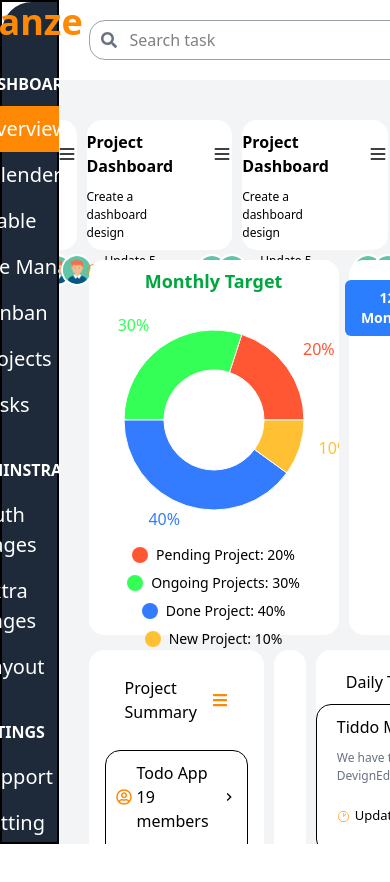
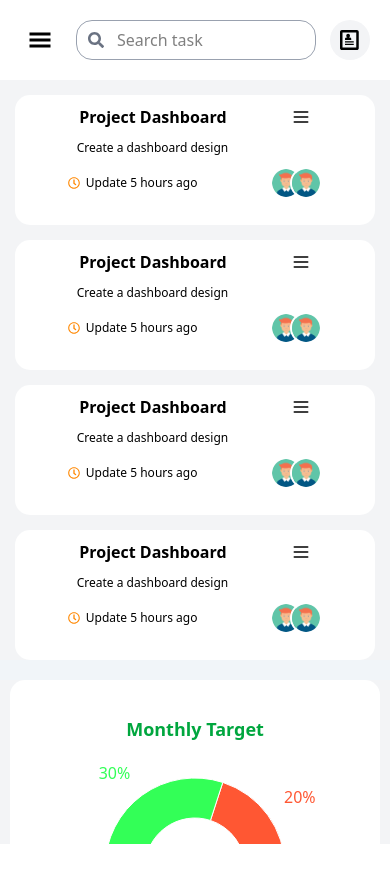
Before and after one commit to W3villa-Abhishek-Dixit/Dashboard_UI, a React (Vite) app: page /overf in a window 390 px wide. Shown: the top 882 px of the page. After the commit the page ends 844 px from the top, so only its background shows below. Built offline with nearby package versions, Linux system fonts and the light colour scheme.

Commit message:
mobile responsive done

```diff
--- a/src/App.jsx
+++ b/src/App.jsx
@@ -1,27 +1,42 @@
-import HeroSrction from "./assets/Components/HeroSrction"
-import Sidebar from "./assets/Components/Sidebar"
-import StripHeader from "./assets/Components/StripHeader"
-import Chart from "./assets/Components/Chart"
-import Footer from "./assets/Components/Footer"
+import { useState } from "react";
 import { BrowserRouter as Router, Routes, Route } from "react-router-dom";
-import { Outlet } from "react-router-dom"
+import { Outlet } from "react-router-dom";
+import Sidebar from "./assets/Components/Sidebar";
+import StripHeader from "./assets/Components/StripHeader";
+
 function App() {
+  const [isSidebarOpen, setIsSidebarOpen] = useState(false);
 
+  const toggleSidebar = () => {
+    setIsSidebarOpen(!isSidebarOpen);
+  };
 
   return (
-    <>
-      <div className="h-screen w-full flex">
-
-        <div className=" w-[15%] border-2">
-            <Sidebar/>
-        </div>
-        <div className=" w-[85%] max-h-screen overflow-y-scroll horizontal-scrollbar-hide">
-          <Outlet/>
-        </div>
+    <div className="h-screen w-full flex">
+      {/* Sidebar (Hidden on small screens) */}
+      <div
+        className={`fixed top-0 left-0 h-full bg-gray-800 z-50 transition-transform duration-300 ease-in-out ${
+          isSidebarOpen ? "translate-x-0" : "-translate-x-full"
+        } sm:relative sm:translate-x-0 sm:w-[15%]  sm:flex`}
+      >
+        <Sidebar />
       </div>
 
-    </>
-  )
+      {/* Backdrop for mobile */}
+      {isSidebarOpen && (
+        <div
+          className="fixed inset-0  bg-opacity-50 sm:hidden z-40"
+          onClick={toggleSidebar}
+        ></div>
+      )}
+
+      {/* Main Content */}
+      <div className="w-full sm:w-[85%] max-h-screen overflow-y-scroll z-10">
+        <StripHeader toggleSidebar={toggleSidebar} />
+        <Outlet />
+      </div>
+    </div>
+  );
 }
 
-export default App
+export default App;
--- a/src/assets/Components/Chart.jsx
+++ b/src/assets/Components/Chart.jsx
@@ -55,9 +55,9 @@ const Chart = () => {
   const [selectedTimeFrame, setSelectedTimeFrame] = useState("12 Months");
 
   return (
-    <div className="h-[390px] w-full flex justify-between gap-[10px]  bg-gray-100 ">
+    <div className=" mt-[20px] px-[10px] md:px-0  md:mt-0 md:h-[390px] w-full flex flex-col md:flex-row  justify-between gap-[10px]  bg-gray-100 ">
       {/* Doughnut Chart (Pie Chart) */}
-      <div className="h-[375px] w-[480px] rounded-[15px] ml-[30px] flex flex-col justify-center items-center bg-white ">
+      <div className="h-[375px] md:w-[480px] rounded-[15px] md:ml-[30px] flex flex-col justify-center items-center bg-white ">
         <h1 className="text-green-600 text-lg font-bold pt-[50px]">Monthly Target</h1>
 
         <PieChart width={250} height={250}>
--- a/src/assets/Components/Footer.jsx
+++ b/src/assets/Components/Footer.jsx
@@ -16,9 +16,9 @@ const Footer = () => {
   const COLORS = ['#FF6384', '#36A2EB', '#FFCE56']
 
   return (
-    <div className="h-[375px] w-full bg-gray-100 flex gap-[10px]">
+    <div className=" w-full bg-slate-100 flex  flex-wrap gap-[10px] pt-[15px] md:pt-0 px-[10px] md:px-0 ">
       {/* First Container */}
-      <div className="h-[375px] w-[540px]  rounded-[15px] ml-[30px] flex flex-col bg-white gap-4 p-4">
+      <div className="h-[375px] w-[490px]  rounded-[15px] px-[20px] md:px-0 md:ml-[30px] flex flex-col bg-white gap-4 p-4 pt-[15px] md:pt-0 pr-[20px] md:pr-0">
         {/* Header */}
         <div className="flex justify-between items-center px-[20px] py-[10px]">
           <div>Project Summary</div>
@@ -56,7 +56,7 @@ const Footer = () => {
           </div>
         </div>
         {/* Second Card: Reserved for additional data */}
-        <div className="border rounded-[15px] flex flex-col gap-[10px] px-[10px] py-[10px]">
+        <div className="border rounded-[15px] flex flex-col gap-[10px] px-[10px] py-[10px] mt-[5px] md:mt-0">
           {/* First Entry */}
           <div className="flex justify-between items-center">
             <div className="flex items-center gap-[5px]">
@@ -87,7 +87,7 @@ const Footer = () => {
       </div>
 
       {/* Second Container: Pie Chart for Project Overview */}
-      <div className="h-[375px] w-[540px]  rounded-[15px] flex justify-center items-center bg-white p-4">
+      <div className="h-[375px] w-[490px]  rounded-[15px] flex justify-center items-center bg-white px-[25px]">
         <ResponsiveContainer width="100%" height="100%">
           <PieChart>
             <Pie
@@ -110,13 +110,13 @@ const Footer = () => {
       </div>
 
       {/* Third Container */}
-      <div className="h-[375px] w-[540px]  rounded-[15px]  flex flex-col  bg-white">
+      <div className="h-[375px] w-[390px]  md:w-[510px] rounded-[15px]  flex flex-col  bg-white  ">
            <div className="flex justify-between px-[30px] items-center mt-[20px]">
                  <div className="div">Daily Task</div>
                  <div className="flex gap-[10px] justify-center items-center">Today <IoIosArrowDown /></div>
            </div>
           <div className="flex  flex-col justify-center items-center gap-[10px] mt-[10px]">
-          <div className="h-[150px] w-[490px] border rounded-[15px] flex  flex-col  px-[20px] ">
+          <div className="h-[150px] w-[350px] md:w-[480px] border rounded-[15px] flex  flex-col  px-[20px] ">
                <div className="mt-[10px]">Tiddo Mobile App Web Design</div>
                <div className="text-[12px] text-gray-500 pt-[10px]">We have to design a dashboard for <br></br> DevignEdge Design Agency.</div>
 
@@ -141,7 +141,7 @@ const Footer = () => {
 
 {/*
           <div className="h-[150px] w-[490px] border rounded-[15px] text-[5px] "></div> */}
-          <div className="h-[150px] w-[490px] border rounded-[15px] flex  flex-col  px-[20px] ">
+          <div className="h-[150px] w-[350px] md:w-[480px] border rounded-[15px] flex  flex-col  px-[20px] ">
                <div className="mt-[10px]">Scrum Call Discussion</div>
                <div className="text-[12px] text-gray-500 pt-[10px]">We have to design a dashboard for <br></br> DevignEdge Design Agency.</div>
 
--- a/src/assets/Components/HeroSrction.jsx
+++ b/src/assets/Components/HeroSrction.jsx
@@ -5,92 +5,80 @@ import { FaUserFriends } from 'react-icons/fa'
 import avtar1 from '../images/avtar1.png'
 const HeroSrction = () => {
   return (
-   <div className="h-[180px] w-full flex justify-center items-center gap-[10px]  bg-gray-100">
-       <div className="h-[130px] w-[400px] rounded-[15px] mt-[30px] ml-[26px] flex flex-col bg-white  ">
-
-          <div className="text-[16px] font-bold flex justify-evenly items-center mt-[10px]">Project Dashboard
+  <div className="h-auto sm:h-[180px] w-full flex flex-wrap justify-center items-center  sm:gap-[10px] bg-gray-100">
+  {/* Card 1 */}
+  <div className="h-[130px] w-[360px] rounded-[15px] mt-[15px] sm:ml-[26px] flex flex-col bg-white">
+    <div className="text-[16px] font-bold flex justify-evenly items-center mt-[10px]">
+      Project Dashboard
       <div className="text-[20px]"> <HiOutlineMenu /></div>
     </div>
     <div className="text-[12px] flex justify-center items-center pr-[85px] pt-[10px]">Create a dashboard design</div>
     <div className="flex justify-evenly items-center mt-[10px] text-[12px]">
-                 <div className="flex gap-1.5   items-center pr-[20px] "><div className="text-orange-400"><FaRegClock /> </div>Update 5 hours ago</div>
-                 {/* <div className="flex text-[13px] h-[35px] w-[35px] object-cover"><img src={avtar1} alt="img" /> <img src={avtar1} alt="sec"  className=''/>
-                 </div> */}
+      <div className="flex gap-1.5 items-center pr-[20px]">
+        <div className="text-orange-400"><FaRegClock /> </div> Update 5 hours ago
+      </div>
       <div className="flex items-center">
         <img src={avtar1} alt="Avatar" className="h-8 w-8 rounded-full border-2 border-white" />
         <img src={avtar1} alt="Avatar 2" className="h-8 w-8 rounded-full border-2 border-white -ml-3" />
       </div>
-
+    </div>
   </div>
 
-
-
-       </div>
-
-       <div className="h-[130px] w-[400px]  rounded-[15px] mt-[30px]  flex flex-col bg-white  ">
-
-          <div className="text-[16px] font-bold flex justify-evenly items-center mt-[10px]">Project Dashboard
+  {/* Card 2 */}
+  <div className="h-[130px] w-[360px] rounded-[15px] mt-[15px] flex flex-col bg-white">
+    <div className="text-[16px] font-bold flex justify-evenly items-center mt-[10px]">
+      Project Dashboard
       <div className="text-[20px]"> <HiOutlineMenu /></div>
     </div>
     <div className="text-[12px] flex justify-center items-center pr-[85px] pt-[10px]">Create a dashboard design</div>
     <div className="flex justify-evenly items-center mt-[10px] text-[12px]">
-                 <div className="flex gap-1.5   items-center pr-[20px] "><div className="text-orange-400"><FaRegClock /></div> Update 5 hours ago</div>
-                 {/* <div className="flex text-[13px]"><FaUserFriends />
-                 </div> */}
+      <div className="flex gap-1.5 items-center pr-[20px]">
+        <div className="text-orange-400"><FaRegClock /></div> Update 5 hours ago
+      </div>
       <div className="flex items-center">
         <img src={avtar1} alt="Avatar" className="h-8 w-8 rounded-full border-2 border-white" />
         <img src={avtar1} alt="Avatar 2" className="h-8 w-8 rounded-full border-2 border-white -ml-3" />
       </div>
-
+    </div>
   </div>
 
-
-
-       </div>
-       <div className="h-[130px] w-[400px]  rounded-[15px] mt-[30px]  flex flex-col bg-white  ">
-
-          <div className="text-[16px] font-bold flex justify-evenly items-center mt-[10px]">Project Dashboard
+  {/* Card 3 */}
+  <div className="h-[130px] w-[360px] rounded-[15px] mt-[15px] flex flex-col bg-white">
+    <div className="text-[16px] font-bold flex justify-evenly items-center mt-[10px]">
+      Project Dashboard
       <div className="text-[20px]"> <HiOutlineMenu /></div>
     </div>
     <div className="text-[12px] flex justify-center items-center pr-[85px] pt-[10px]">Create a dashboard design</div>
     <div className="flex justify-evenly items-center mt-[10px] text-[12px]">
-                 <div className="flex gap-1.5   items-center pr-[20px] "><div className="text-orange-400"><FaRegClock /></div>  Update 5 hours ago</div>
-                 {/* <div className="flex text-[13px]"><FaUserFriends />
-                 </div> */}
+      <div className="flex gap-1.5 items-center pr-[20px]">
+        <div className="text-orange-400"><FaRegClock /></div> Update 5 hours ago
+      </div>
       <div className="flex items-center">
         <img src={avtar1} alt="Avatar" className="h-8 w-8 rounded-full border-2 border-white" />
         <img src={avtar1} alt="Avatar 2" className="h-8 w-8 rounded-full border-2 border-white -ml-3" />
       </div>
-
+    </div>
   </div>
 
-
-
-       </div>
-
-       <div className="h-[130px] w-[400px]  rounded-[15px] mt-[30px]  flex flex-col bg-white  ">
-
-          <div className="text-[16px] font-bold flex justify-evenly items-center mt-[10px]">Project Dashboard
+  {/* Card 4 */}
+  <div className="h-[130px] w-[360px] rounded-[15px] mt-[15px] flex flex-col bg-white">
+    <div className="text-[16px] font-bold flex justify-evenly items-center mt-[10px]">
+      Project Dashboard
       <div className="text-[20px]"> <HiOutlineMenu /></div>
     </div>
     <div className="text-[12px] flex justify-center items-center pr-[85px] pt-[10px]">Create a dashboard design</div>
     <div className="flex justify-evenly items-center mt-[10px] text-[12px]">
-                 <div className="flex gap-1.5   items-center pr-[20px] "><div className="text-orange-400"><FaRegClock /></div> Update 5 hours ago</div>
-                 {/* <div className="flex text-[13px]"><FaUserFriends />
-                 </div> */}
+      <div className="flex gap-1.5 items-center pr-[20px]">
+        <div className="text-orange-400"><FaRegClock /></div> Update 5 hours ago
+      </div>
       <div className="flex items-center">
         <img src={avtar1} alt="Avatar" className="h-8 w-8 rounded-full border-2 border-white" />
         <img src={avtar1} alt="Avatar 2" className="h-8 w-8 rounded-full border-2 border-white -ml-3" />
       </div>
-
+    </div>
+  </div>
 </div>
 
-
-
-       </div>
-
-
-    </div>
 
 
   )
--- a/src/assets/Components/Overview.jsx
+++ b/src/assets/Components/Overview.jsx
@@ -7,8 +7,8 @@ import Footer from './Footer'
 
 function Overview() {
     return (
-        <div className=" max-h-screen  w-full  ">
-            <StripHeader />
+        <div className=" min-h-full w-full bg-slate-100 ">
+            {/* <StripHeader /> */}
 
             <HeroSrction />
 
--- a/src/assets/Components/Sidebar.jsx
+++ b/src/assets/Components/Sidebar.jsx
@@ -1,48 +1,89 @@
-import React from 'react'
-import { BiAbacus } from 'react-icons/bi'
-import { SlCalender } from 'react-icons/sl'
-import { LuTicketSlash } from 'react-icons/lu'
-import { FaRegFolderOpen } from 'react-icons/fa'
-import { CiMemoPad } from 'react-icons/ci'
-import { GrProjects } from 'react-icons/gr'
-import { HiMiniQuestionMarkCircle } from 'react-icons/hi2'
-import { IoMdSettings } from 'react-icons/io'
-import { IoMdLogOut } from 'react-icons/io'
-import { Link } from 'react-router-dom'
+import React from 'react';
+import { BiAbacus } from 'react-icons/bi';
+import { SlCalender } from 'react-icons/sl';
+import { LuTicketSlash } from 'react-icons/lu';
+import { FaRegFolderOpen } from 'react-icons/fa';
+import { CiMemoPad } from 'react-icons/ci';
+import { GrProjects } from 'react-icons/gr';
+import { HiMiniQuestionMarkCircle } from 'react-icons/hi2';
+import { IoMdSettings } from 'react-icons/io';
+import { IoMdLogOut } from 'react-icons/io';
+import { Link } from 'react-router-dom';
+
 const Sidebar = () => {
   return (
-    <div className='w-80vw bg-gray-800 h-full rounded-top-2xl  rounded-tl-[30px] border-orange-600'>
-      <div className=" h-screen  text-white">
-      <h1 className="text-4xl font-bold flex justify-center items-center text-orange-400">Panze</h1>
-      <h1 className="text-l font-bold flex justify-center items-center mt-[30px]">DASHBOARDS</h1>
+    <div className="h-full w-[250px] bg-gray-800 text-white sm:w-[200px] transition-all duration-300">
+      <div className="h-full">
+        <h1 className="text-4xl font-bold flex justify-center items-center text-orange-400">
+          Panze
+        </h1>
+        <h1 className="text-lg font-bold flex justify-center items-center mt-[30px]">DASHBOARDS</h1>
         <nav className="mt-[10px] flex flex-col justify-center items-center">
           <ul>
-          <Link to={"/overf"} className="py-2 bg-orange-400 rounded flex justify-center items-center gap-[10px] text-[20px] pr-[40px]"><GrProjects />Overview</Link>
-          <Link to={"/calander"} className="py-2  hover:bg-orange-400 rounded flex justify-center items-center gap-[10px] text-[20px] pr-[50px]"><SlCalender />Calender</Link>
-          <Link to={"/table"} className="py-2  hover:bg-orange-400 rounded flex justify-center items-center gap-[10px] text-[20px] pr-[65px]"><LuTicketSlash />Table</Link>
-          <li className="py-2  hover:bg-orange-400 rounded flex justify-center items-center gap-[10px] text-[20px] pr-[10px]"><FaRegFolderOpen />File Manager</li>
-          <li className="py-2  hover:bg-orange-400 rounded flex justify-center items-center gap-[10px] text-[20px] pr-[65px]"><CiMemoPad />Kanban</li>
-          <li className="py-2  hover:bg-orange-400 rounded flex justify-center items-center gap-[10px] text-[20px] pr-[60px]"><GrProjects />Projects</li>
-          <li className="py-2  hover:bg-orange-400 rounded flex justify-center items-center gap-[10px] text-[20px] pr-[80px]"><SlCalender />Tasks</li>
+            <Link
+              to={"/overf"}
+              className="py-2 bg-orange-400 rounded flex justify-center items-center gap-[10px] text-[20px] pr-[40px]"
+            >
+              <GrProjects /> Overview
+            </Link>
+            <Link
+              to={"/calander"}
+              className="py-2 hover:bg-orange-400 rounded flex justify-center items-center gap-[10px] text-[20px] pr-[50px]"
+            >
+              <SlCalender /> Calendar
+            </Link>
+            <Link
+              to={"/table"}
+              className="py-2 hover:bg-orange-400 rounded flex justify-center items-center gap-[10px] text-[20px] pr-[65px]"
+            >
+              <LuTicketSlash /> Table
+            </Link>
+            <li className="py-2 hover:bg-orange-400 rounded flex justify-center items-center gap-[10px] text-[20px] pr-[10px]">
+              <FaRegFolderOpen /> File Manager
+            </li>
+            <li className="py-2 hover:bg-orange-400 rounded flex justify-center items-center gap-[10px] text-[20px] pr-[65px]">
+              <CiMemoPad /> Kanban
+            </li>
+            <li className="py-2 hover:bg-orange-400 rounded flex justify-center items-center gap-[10px] text-[20px] pr-[60px]">
+              <GrProjects /> Projects
+            </li>
+            <li className="py-2 hover:bg-orange-400 rounded flex justify-center items-center gap-[10px] text-[20px] pr-[80px]">
+              <SlCalender /> Tasks
+            </li>
           </ul>
-        <h1 className="text-l font-bold flex justify-center items-center mt-[30px]">ADMINSTRATOR</h1>
+          <h1 className="text-lg font-bold flex justify-center items-center mt-[30px]">
+            ADMINISTRATOR
+          </h1>
           <ul>
-        <li className="py-2  hover:bg-orange-400 rounded flex justify-center items-center gap-[10px] text-[20px] mt-[10px] pr-[25px]"><GrProjects />Auth Pages</li>
-        <li className="py-2  hover:bg-orange-400 rounded flex justify-center items-center gap-[10px] text-[20px] pr-[25px]"><GrProjects />Extra Pages</li>
-        <li className="py-2  hover:bg-orange-400 rounded flex justify-center items-center gap-[10px] text-[20px] pr-[63px]"><GrProjects />Layout</li>
+            <li className="py-2 hover:bg-orange-400 rounded flex justify-center items-center gap-[10px] text-[20px] mt-[10px] pr-[25px]">
+              <GrProjects /> Auth Pages
+            </li>
+            <li className="py-2 hover:bg-orange-400 rounded flex justify-center items-center gap-[10px] text-[20px] pr-[25px]">
+              <GrProjects /> Extra Pages
+            </li>
+            <li className="py-2 hover:bg-orange-400 rounded flex justify-center items-center gap-[10px] text-[20px] pr-[63px]">
+              <GrProjects /> Layout
+            </li>
           </ul>
 
-        <h1 className="text-l font-bold flex justify-center items-center mt-[30px] pr-[45px]">SETTINGS</h1>
+          <h1 className="text-lg font-bold flex justify-center items-center mt-[30px] pr-[45px]">
+            SETTINGS
+          </h1>
           <ul>
-        <li className="py-2  hover:bg-orange-400 rounded flex justify-center items-center gap-[10px] text-[20px] mt-[10px] pr-[58px]"><HiMiniQuestionMarkCircle />Support</li>
-        <li className="py-2  hover:bg-orange-400 rounded flex justify-center items-center gap-[10px] text-[20px] pr-[65px]"><IoMdSettings />Setting</li>
-        <li className="py-2  hover:bg-orange-400 rounded flex justify-center items-center gap-[10px] text-[20px] pr-[65px] "><IoMdLogOut />Logout</li>
+            <li className="py-2 hover:bg-orange-400 rounded flex justify-center items-center gap-[10px] text-[20px] mt-[10px] pr-[58px]">
+              <HiMiniQuestionMarkCircle /> Support
+            </li>
+            <li className="py-2 hover:bg-orange-400 rounded flex justify-center items-center gap-[10px] text-[20px] pr-[65px]">
+              <IoMdSettings /> Setting
+            </li>
+            <li className="py-2 hover:bg-orange-400 rounded flex justify-center items-center gap-[10px] text-[20px] pr-[65px]">
+              <IoMdLogOut /> Logout
+            </li>
           </ul>
-
         </nav>
       </div>
     </div>
-  )
-}
+  );
+};
 
-export default Sidebar
+export default Sidebar;
--- a/src/assets/Components/StripHeader.jsx
+++ b/src/assets/Components/StripHeader.jsx
@@ -1,39 +1,49 @@
-import React from 'react'
+import React from 'react';
 import { FaSearch } from "react-icons/fa";
 import { MdOutlineModeNight } from 'react-icons/md';
 import { FaRegBell } from 'react-icons/fa';
 import { BsBrowserChrome } from 'react-icons/bs';
 import { ImProfile } from 'react-icons/im';
+import { GiHamburgerMenu } from "react-icons/gi";
 
-const StripHeader = () => {
+const StripHeader = ({ toggleSidebar }) => {
   return (
-<div className="h-[80px] w-full flex justify-between items-center pl-[30px]">
+    <div className="h-[80px] w-full flex justify-between items-center px-[20px]">
+      {/* Left Section - Hamburger & Search */}
+      <div className="flex items-center gap-4">
+        {/* Hamburger Button (Visible only on small screens) */}
+        <button onClick={toggleSidebar} className="block sm:hidden text-2xl p-2">
+          <GiHamburgerMenu />
+        </button>
+
+        {/* Search Bar */}
         <div className="relative">
           <input
             type="text"
             placeholder="Search task"
-          className="h-[40px] w-[380px] pl-10 pr-4 rounded-2xl border border-gray-400 focus:outline-none focus:ring-2 focus:ring-blue-500"
+            className="h-[40px] w-[240px] sm:w-[380px] pl-10 pr-4 rounded-2xl border border-gray-400 focus:outline-none focus:ring-2 focus:ring-blue-500"
           />
           <FaSearch className="absolute left-3 top-1/2 transform -translate-y-1/2 text-gray-500" />
         </div>
-
-      <div className="flex justify-center items-center gap-[20px]">
-           <div className="h-[40px] w-[40px]  bg-gray-100  rounded-full text-[20px] flex justify-center items-center"><MdOutlineModeNight /></div>
-           <div className="h-[40px] w-[40px]  bg-gray-100  rounded-full text-[20px] flex justify-center items-center"><FaRegBell /></div>
-           <div className="h-[40px] w-[40px]  bg-gray-100  rounded-full text-[20px] flex justify-center items-center"><BsBrowserChrome /></div>
-           <div className="h-[40px] w-[40px]  bg-gray-100  rounded-full text-[20px] flex justify-center items-center"><ImProfile /></div>
-
       </div>
 
+      {/* Right Section - Icons */}
+      <div className="flex justify-center items-center gap-[20px]">
+        <div className="hidden sm:flex h-[40px] w-[40px] bg-gray-100 rounded-full text-[20px] flex justify-center items-center">
+          <MdOutlineModeNight />
+        </div>
+        <div className="hidden sm:flex h-[40px] w-[40px] bg-gray-100 rounded-full text-[20px] flex justify-center items-center">
+          <FaRegBell />
+        </div>
+        <div className="hidden h-[40px] w-[40px] bg-gray-100 rounded-full text-[20px] flex justify-center items-center">
+          <BsBrowserChrome />
+        </div>
+        <div className="h-[40px] w-[40px] bg-gray-100 rounded-full text-[20px] flex justify-center items-center">
+          <ImProfile />
+        </div>
+      </div>
+    </div>
+  );
+};
 
-
-
-
-    </div>
-
-
-
-)
-}
-
-export default StripHeader
+export default StripHeader;
```
Also changed, not shown: src/assets/Components/Table.jsx (+30 -14 lines). Lines whose indentation alone changed are shown as unchanged.
